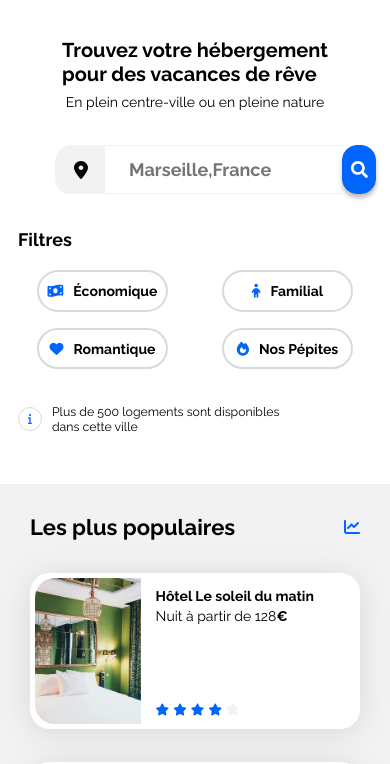
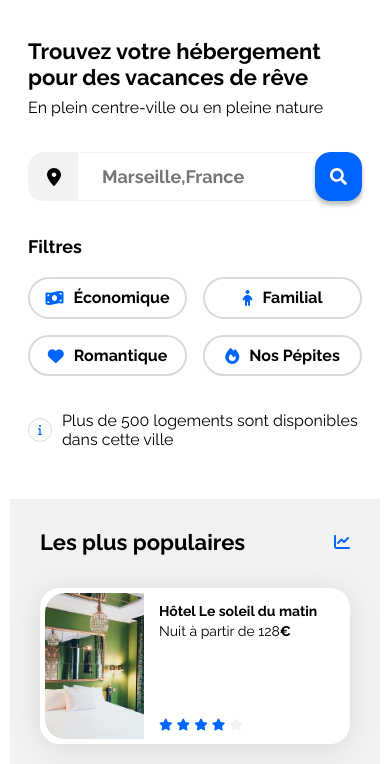
Before and after one commit to Ludwig3070/SiteBooki_Projet3, a plain HTML site: page index.html in a window 390 px wide. Shown: the part 101-865 px from the top of the page. Drawn offline with Linux system fonts and the light colour scheme.

Commit message:
derniers modif pour le responsive

```diff
--- a/css/style.css
+++ b/css/style.css
@@ -411,6 +411,7 @@ a {
 @media (max-width: 767.98px) {
   .main-container {
     padding: 0;
+    max-width: 370px;/* *************************************************************************************** */
   }
   header {
     flex-direction: column;
@@ -464,24 +465,23 @@ a {
     display: flex;
     flex-direction: column;
     gap: 0.5rem;
-    align-items: center;
+    /* align-items: center; */
   }
   .info_group-title .section-title {
     display: block;
-    font-size: 1.25rem;
     margin-top: 1.88rem;
   }
-  p {
+ /*  p {
     font-size: 0.875rem;
-  }
+  } */
   ._block {
     display: block;
   }
   /*****search bar*****/
   .search_bar {
     min-width: 17.5rem;
-    margin: 0 auto;
     margin-top: 2.19rem;
+    min-width: 100%;
   }
   .search_bar_form {
     width: 100%;
@@ -515,32 +515,36 @@ a {
   /* ******filter_bar***** */ /* *Ajout* */
   .filter_bar {
     /* align-items: flex-start; */
-    display: block;
+    display: flex;
+
   }
   .btn_content {
     display: grid;
     grid-template-columns: repeat(2, 1fr);
     gap: 1rem;
     height: auto;
-    width: auto;
-    justify-items: center;
+
+
+
 
   }
   .filter-title {
     width: 100%;
     font-size: 1.125rem;
+
   }
   .button {
-    font-size: 0.875rem;
+
     height: 2.6rem;
-    width: 8.2rem;  /* corrigé */
+    width: auto; /* permet de s'adapter au container */
+
 
   }
   .info_bar-info {
     /* passe à la ligne apres "disponible" */
     display: flex;
     flex-direction: column;
-    font-size: 0.77rem;
+
   }
   /* ***hebergements-and-populaires*** */
   .hebergements,
@@ -587,5 +591,8 @@ a {
     flex-direction: column;
     row-gap: 3.12rem;
     padding: 1.88rem;
+
+
+
   }
 }
```
